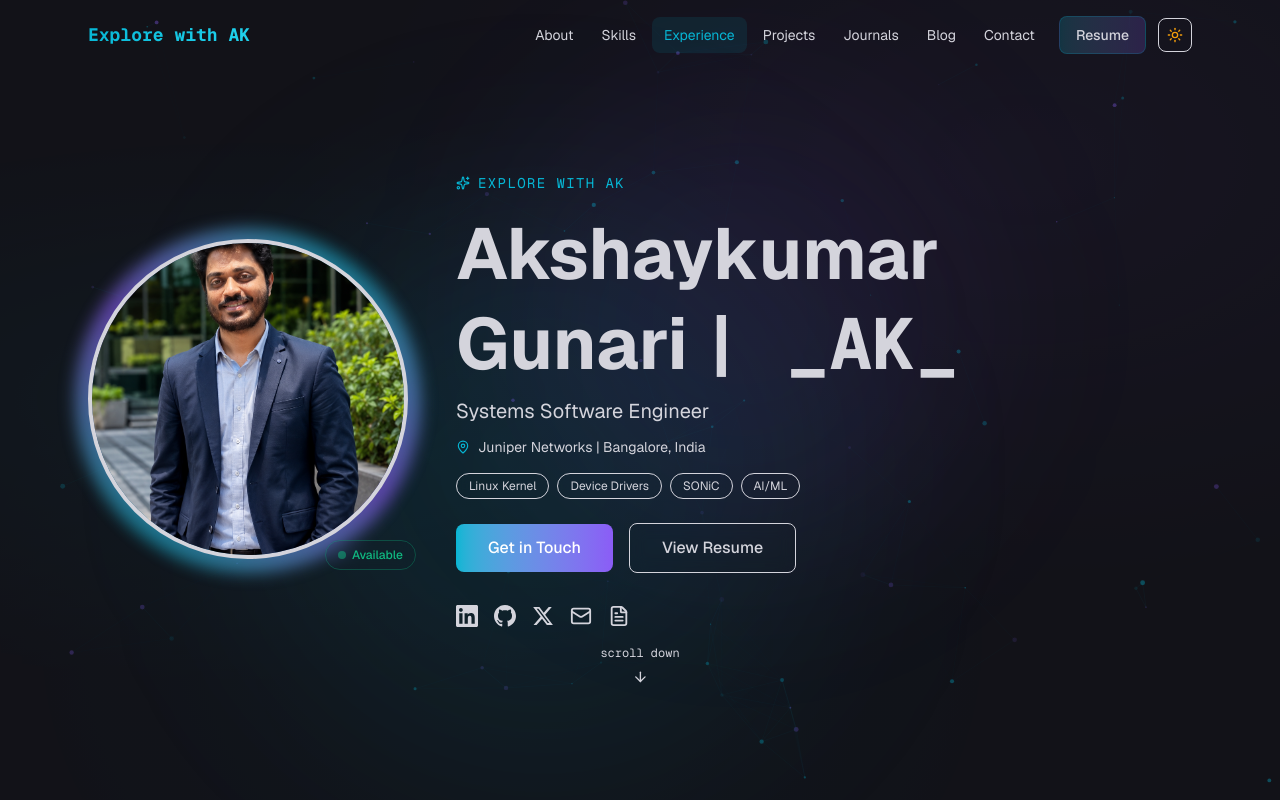
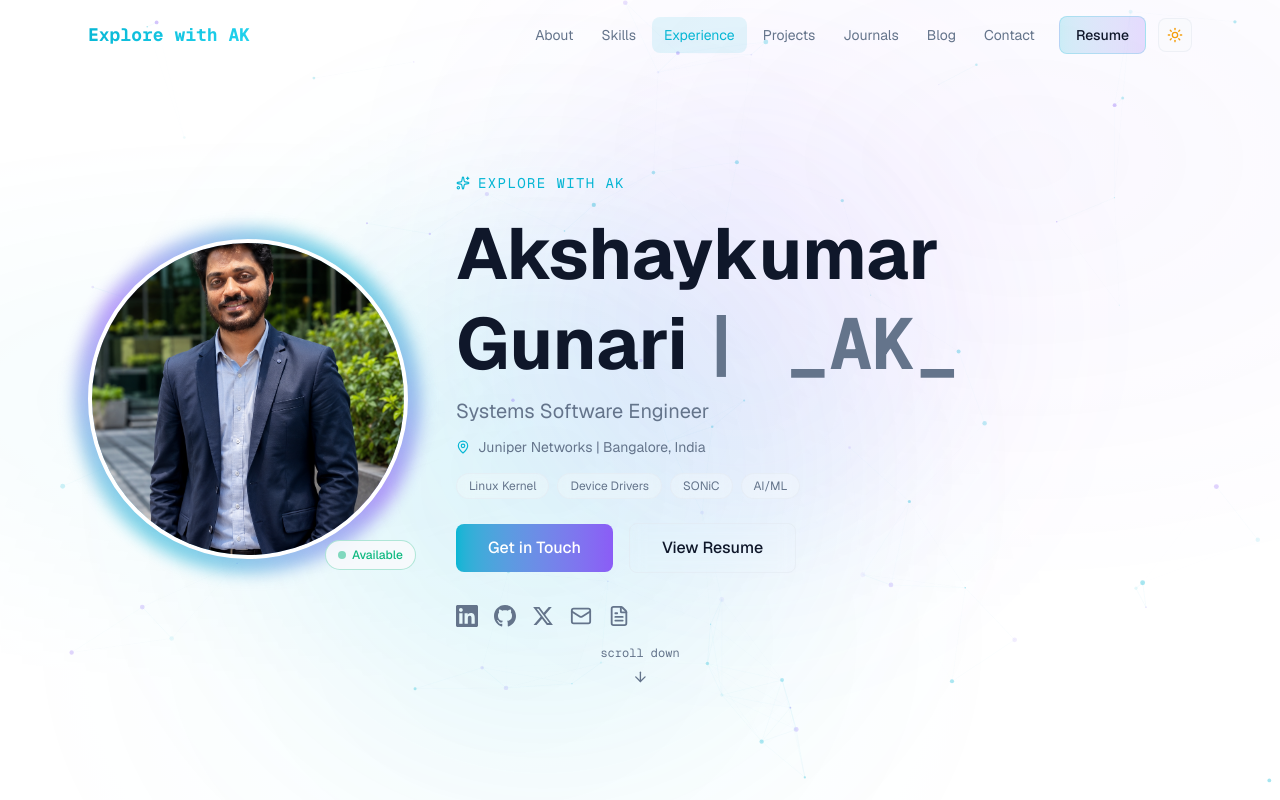
Before and after one commit to akshaykumar-gunari/ak-portfolio, a Next.js app: page / in a window 1280 px wide. Shown: the top 800 px of the page. Built offline with nearby package versions, Linux system fonts and the light colour scheme.

Commit message:
Fix CSS: add custom colors to @theme inline for Tailwind v4 utility generation

```diff
--- a/src/app/globals.css
+++ b/src/app/globals.css
@@ -3,28 +3,23 @@
 @custom-variant dark (&:where(.dark, .dark *));
 
 @theme inline {
+  --color-background: #ffffff;
+  --color-foreground: #0f172a;
+  --color-surface: #f8fafc;
+  --color-surface-light: #f1f5f9;
+  --color-border: #e2e8f0;
   --color-primary: #06b6d4;
   --color-primary-light: #22d3ee;
   --color-secondary: #8b5cf6;
   --color-secondary-light: #a78bfa;
+  --color-muted: #64748b;
   --color-success: #10b981;
   --color-warning: #f59e0b;
   --font-sans: var(--font-geist-sans);
   --font-mono: var(--font-geist-mono);
 }
 
-/* Light mode (default) */
-:root {
-  --color-background: #ffffff;
-  --color-foreground: #0f172a;
-  --color-surface: #f8fafc;
-  --color-surface-light: #f1f5f9;
-  --color-border: #e2e8f0;
-  --color-muted: #64748b;
-}
-
-/* Dark mode */
-:root.dark {
+.dark {
   --color-background: #121218;
   --color-foreground: #d4d4dc;
   --color-surface: #1a1a22;
@@ -37,6 +32,7 @@
   scroll-behavior: smooth;
 }
 
+@layer base {
   body {
     background: var(--color-background);
     color: var(--color-foreground);
@@ -51,6 +47,7 @@ body {
 
   .dark ::selection {
     color: #ffffff;
+  }
 }
 
 ::-webkit-scrollbar {
```
Lines whose indentation alone changed are shown as unchanged.
